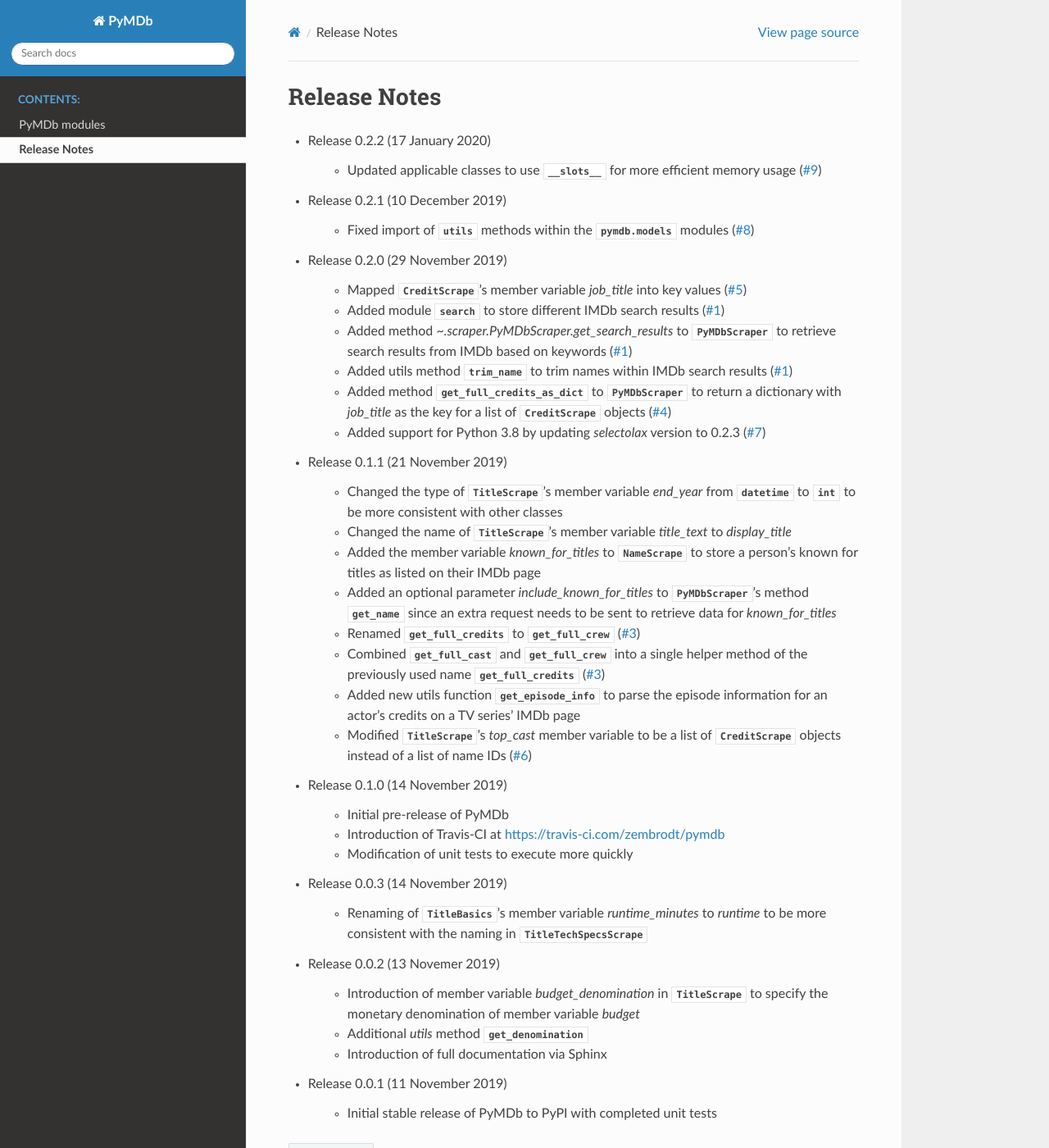
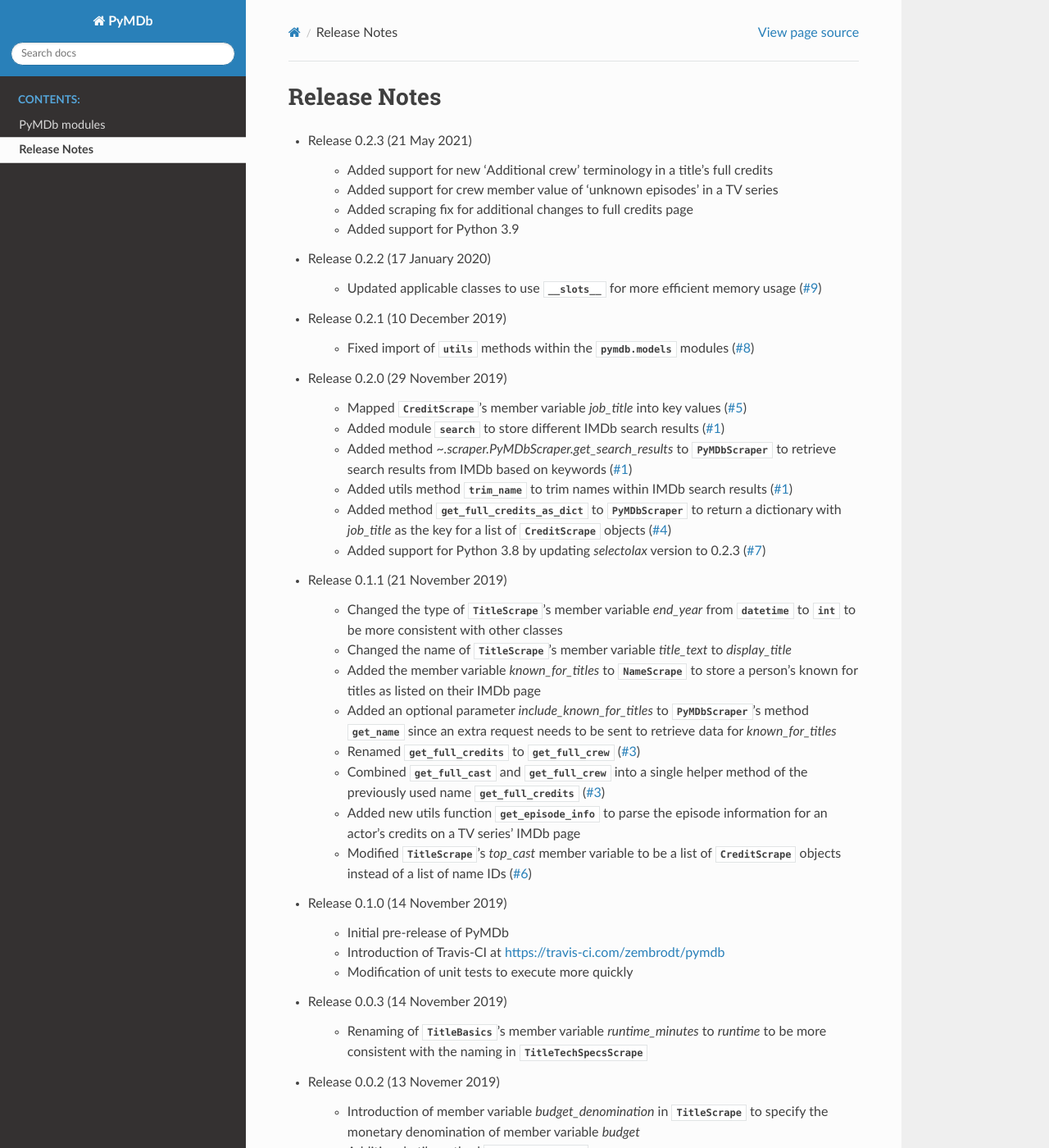
Before and after one commit to zembrodt/pymdb, a Sphinx documentation site: the page built from docs/release_notes.rst, in a window 1280 px wide and 1400 px high. Shown: the whole window at 82% size. Built offline with Sphinx 7.4.7 and the Read the Docs theme 2.0.0, drawn with Linux system fonts in a browser that asks for light colours; some of the changed text lies outside the part shown.

Commit message:
Added support for Python 3.9 and updated versions

```diff
--- a/docs/conf.py
+++ b/docs/conf.py
@@ -18,11 +18,11 @@
 # -- Project information -----------------------------------------------------
 
 project = 'PyMDb'
-copyright = '2019, Ryan Zembrodt'
+copyright = '2021, Ryan Zembrodt'
 author = 'Ryan Zembrodt'
 
 # The full version, including alpha/beta/rc tags
-release = '0.2.2'
+release = '0.2.3'
 
 
 # -- General configuration ---------------------------------------------------
--- a/docs/release_notes.rst
+++ b/docs/release_notes.rst
@@ -1,5 +1,12 @@
 Release Notes
 =============
+
+* Release 0.2.3 (21 May 2021)
+
+   - Added support for new 'Additional crew' terminology in a title's full credits
+   - Added support for crew member value of 'unknown episodes' in a TV series
+   - Added scraping fix for additional changes to full credits page
+   - Added support for Python 3.9
 
 * Release 0.2.2 (17 January 2020)
 
```
Also changed, not shown: requirements.txt (+6 -6 lines), setup.py (+5 -4 lines), 1 other file.
